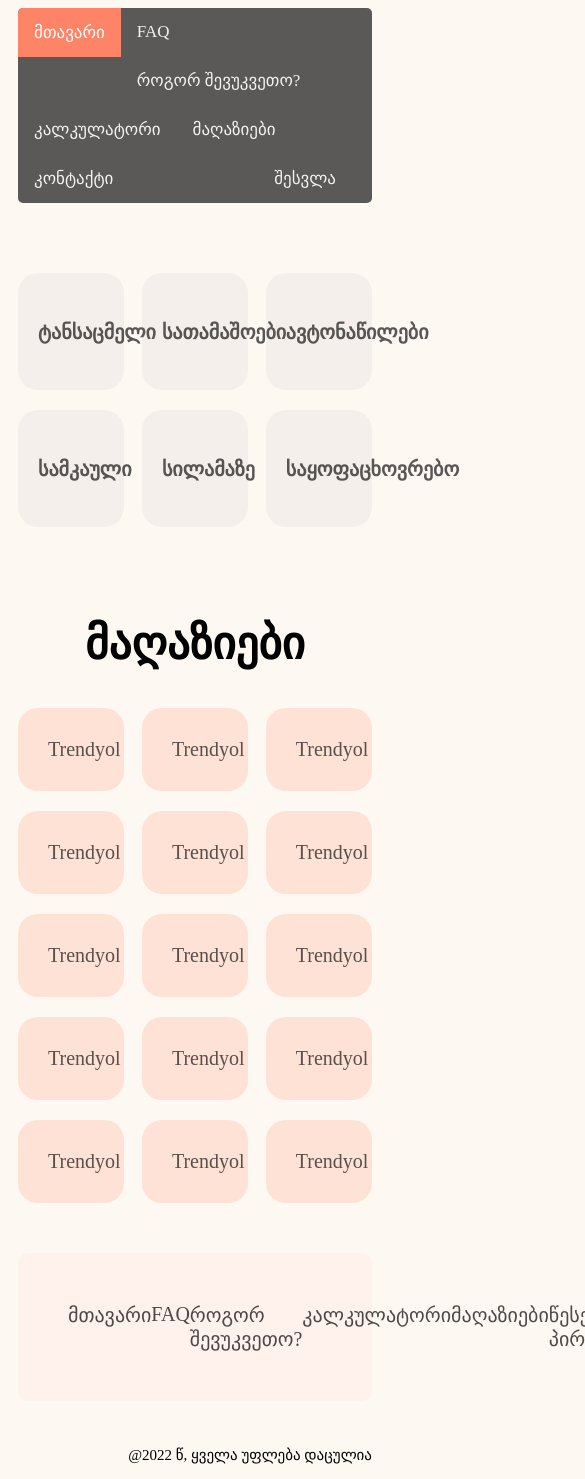
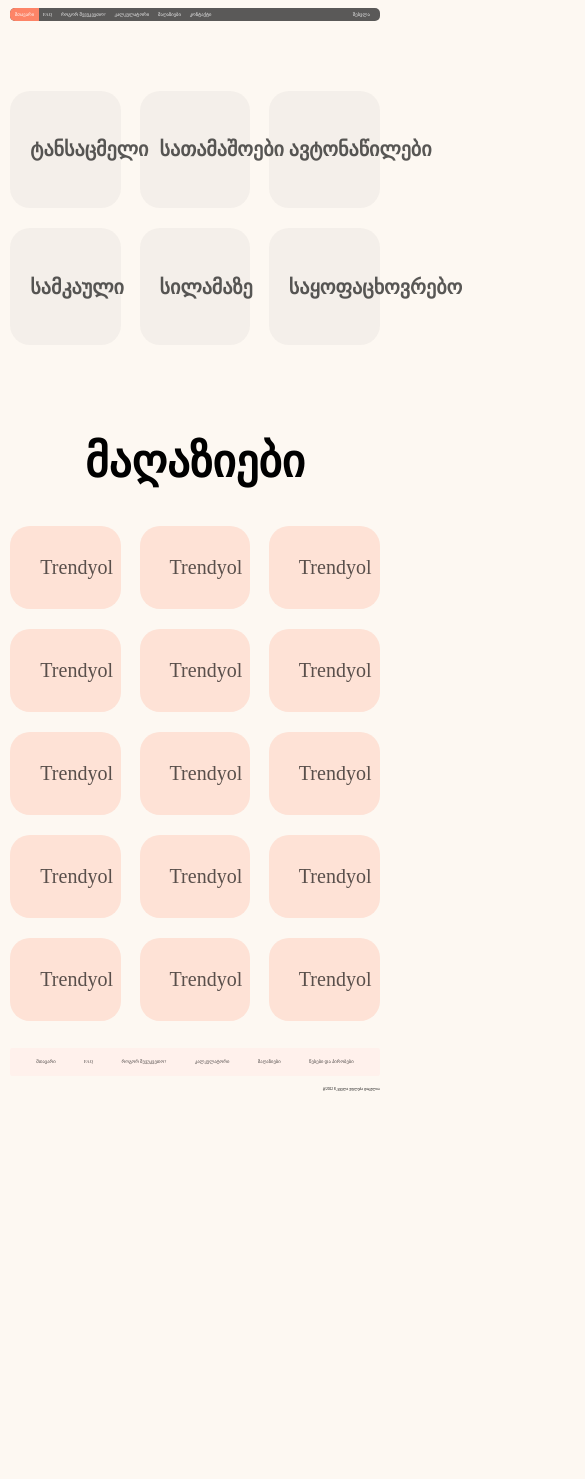
Before and after one commit to GegaLataria/forwarder-web, a React (Create React App) app: page /shops in a window 390 px wide. Shown: the top 1479 px of the page, 585 px wide, since content can reach past the window. After the commit the page ends 1094 px from the top, so only its background shows below. Built offline with nearby package versions, Linux system fonts and the light colour scheme.

Commit message:
turning to responsive

```diff
--- a/src/components/App.css
+++ b/src/components/App.css
@@ -4,7 +4,7 @@
 
 html {
     font-size: 62.5%;
-    margin: 0 1rem;
+    margin: 0 .6vw;
 }
 
 body {
--- a/src/components/footer/Footer.css
+++ b/src/components/footer/Footer.css
@@ -1,20 +1,18 @@
 .footer {
-    margin-top: 3rem;
-
-
+    margin-top: 1.85vw;
 }
 
 .footer__box {
     background-color: rgb(255, 241, 236);
-    border-radius: 1rem;
-    padding: 5rem 5rem;
-    margin-top: 3rem;
-    margin-bottom: 3rem;
+    border-radius: 0.6vw;
+    padding: 3vw 3vw;
+    margin-top: 1.85vw;
+    margin-bottom: 1.85vw;
 
 }
 
 .footer__box__item {
-    font-size: 2rem;
+    font-size: 1.2vw;
     list-style: none;
     display: flex;
     justify-content: space-around;
@@ -26,7 +24,7 @@
 }
 
 .footer__rights {
-    font-size: 1.5rem;
+    font-size: .9vw;
     background-color: transparent;
     float: right;
 }
--- a/src/components/header/Header.css
+++ b/src/components/header/Header.css
@@ -10,9 +10,9 @@
     float: left;
     color: #f2f2f2;
     text-align: center;
-    padding: 14px 16px;
+    padding: 1vw 1.14vw;
     text-decoration: none;
-    font-size: 17px;
+    font-size: 1.2vw;
   }
 
   /* Change the color of links on hover */
@@ -29,5 +29,5 @@
 
   #login {
     float: right;
-    margin-right: 20px;
+    margin-right: 1.4vw;
   }
--- a/src/components/nav-items/home/Home.css
+++ b/src/components/nav-items/home/Home.css
@@ -1,13 +1,13 @@
 .box {
-    height: 30rem;
+    height: 18.8vw;
     background-color: #FEBDAC;
     border-radius: 2rem;
 }
 
 .box-home {
     text-align: center;
-    font-size: 3.2rem;
-    padding: 90px 50px 100px 50px;
+    font-size: 2vw;
+    padding: 5.6vw 3.1rem;
     margin-top: 2rem;
     position:relative;
     color:#fff
@@ -18,9 +18,9 @@
     text-decoration: none;
     border-radius: 5rem;
     position: absolute;
-    padding: 2rem 3rem;
+    padding: 1.2vw 1.8vw;
     transform: translate(-50%, -50%);
-    margin-top: 6rem;
+    margin-top: 3.8vw;
 }
 
 #shops-btn:link,
@@ -32,15 +32,14 @@
 .desciption-box {
     display: flex;
     position: absolute;
-    margin-top: 10rem;
-    font-size: 3.2rem;
-    /* width: 50vw; */
-    margin-left: 2rem;
+    margin-top: 6.2vw;
+    font-size: 2vw;
+    margin-left: 1.3rem;
 }
 
 .column{
     flex: 50%;
-    padding: 1rem;
+    padding: 0.6vw;
 }
 
 .desc-h {
@@ -56,9 +55,8 @@
     text-decoration: none;
     border-radius: 5rem;
     position: absolute;
-    padding: 2rem 3rem;
-    /* transform: translate(-50%, -50%); */
-    margin-top: 2rem;
+    padding: 1.2vw 1.85vw;
+    margin-top: 1.2vw;
 }
 
 #get-more-btn:link,
@@ -67,7 +65,7 @@
 }
 
 .platform-shop {
-    margin-top: 7rem;
+    margin-top: 4.4vw;
     display: flex;
     flex-wrap: wrap;
     align-items: center;
@@ -78,9 +76,16 @@
 .platform-shop__item {
     width: 48%;
     background: #FFF1EC 0% 0% no-repeat padding-box;
-    padding: 3rem;
-    border-radius: 2rem;
-    margin-bottom: 2rem;
+    padding: 1.85vw;
+    border-radius: 1.2vw;
+    margin-bottom: 1.2vw;
+    cursor: pointer;
+    text-align: center;
+    font-size: 2vw;
+}
+
+.platform-shop__item:hover {
+    background-color: #FD8467;
 }
 
 .platform-shop__item figure {
@@ -94,24 +99,23 @@
 }
 
 .flights {
-    /* position: absolute; */
-    margin-top: 75rem;
-    font-size: 3.2rem;
-    margin-left: 2rem;
+    margin-top: 47vw;
+    font-size: 2vw;
+    margin-left: 1.2vw;
 }
 
 .flights_column {
     flex: 100%;
-    padding: 1rem;
+    padding: .6vw;
 }
 
 
 .flights_box {
     display: inline-block;
     width: 30vw;
-    margin-right: 1rem;
-    margin-top: 7rem;
-    margin-left: 0.7rem;
+    margin-right: .6vw;
+    margin-top: 4.4vw;
+    margin-left: .4vw;
     align-items: center;
     justify-content: space-between;
     text-align: center;
@@ -120,9 +124,10 @@
 .flights_box_item {
     width: 100%;
     background: rgba(81, 81, 81, 0.05) 0% 0% no-repeat padding-box;
-    padding: 3rem;
-    border-radius: 1rem;
-    margin-bottom: 2rem;
+    padding: 1.85vw;
+    border-radius: .6vw;
+    margin-bottom: 1.2vw;
+    font-size: 2.5vw;
 }
 
 .map-box {
@@ -133,6 +138,6 @@
 .contact-info {
     text-align: center;
     align-content:flex-end;
-    font-size: 2rem;
-    margin-top: 12rem;
+    font-size: 1.2vw;
+    margin-top: 7.5vw;
 }
```
